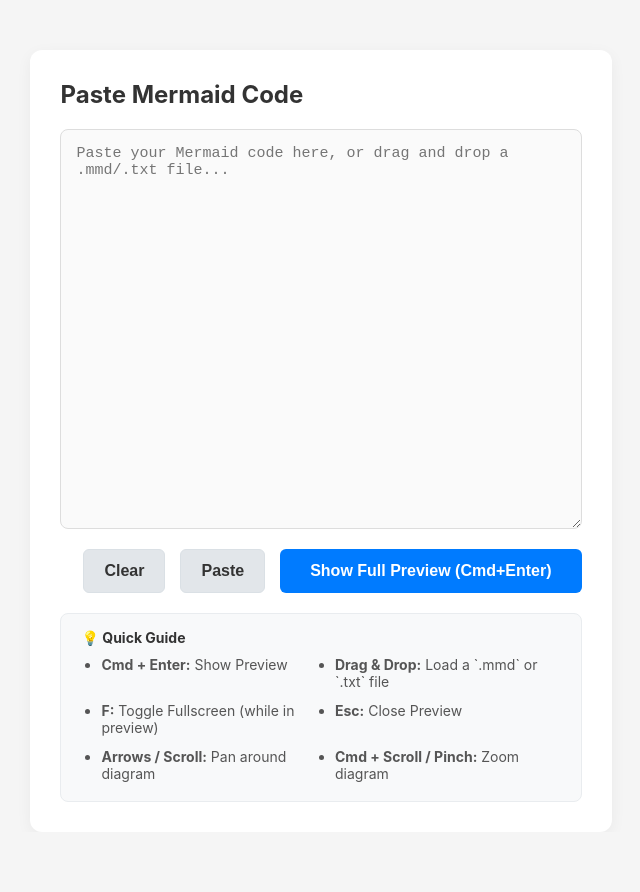
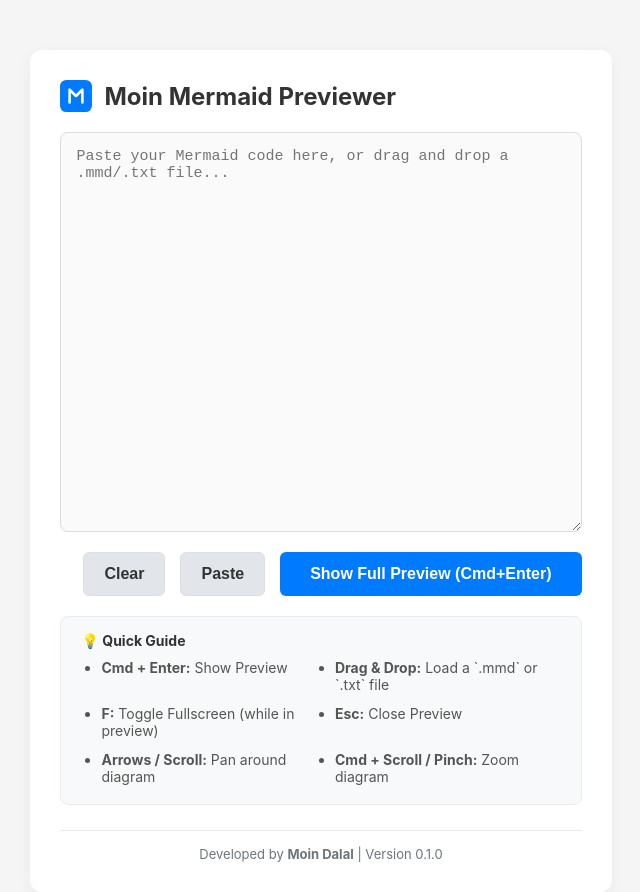
Before and after one commit to weir1/mermaid-previewer, a website: page index.html in a window 1280 px wide. Shown: the whole page, without its empty margins (319-959 px from the left). Before the commit the page ends 832 px from the top, so only its background shows below. Drawn offline with Linux system fonts and the light colour scheme; some packages are replaced by stand-ins of ours; a script that the page names is missing.

```diff
--- a/index.html
+++ b/index.html
@@ -477,15 +477,29 @@
             align-items: center;
             justify-content: center;
         }
-        svg {
+        #preview-container svg {
             width: 100%;
             height: 100%;
+        }
+        .footer {
+            margin-top: 25px;
+            text-align: center;
+            font-size: 13px;
+            color: #6c757d;
+            border-top: 1px solid #eaeaea;
+            padding-top: 15px;
         }
     </style>
 </head>
 <body>
     <div class="container">
-        <h2>Paste Mermaid Code</h2>
+        <div style="display: flex; align-items: center; gap: 12px; margin-bottom: 20px;">
+            <svg width="32" height="32" viewBox="0 0 100 100" fill="none" xmlns="http://www.w3.org/2000/svg">
+                <rect width="100" height="100" rx="20" fill="#007bff"/>
+                <path d="M30 70V30L50 50L70 30V70" stroke="white" stroke-width="8" stroke-linecap="round" stroke-linejoin="round"/>
+            </svg>
+            <h2 style="margin: 0; color: #333;">Moin Mermaid Previewer</h2>
+        </div>
         <textarea id="editor" placeholder="Paste your Mermaid code here, or drag and drop a .mmd/.txt file..."></textarea>
         <div class="editor-actions">
             <button id="clear-btn" class="editor-btn">Clear</button>
@@ -505,6 +519,10 @@
                 <li><strong>Cmd + Scroll / Pinch:</strong> Zoom diagram</li>
             </ul>
         </div>
+
+        <div class="footer">
+            Developed by <strong>Moin Dalal</strong> | Version <span id="app-version">0.1.0</span>
+        </div>
     </div>
 
     <div id="fullscreen-overlay">
```
Also changed, not shown: package.json (added, +8 -0 lines), 1 other file.
